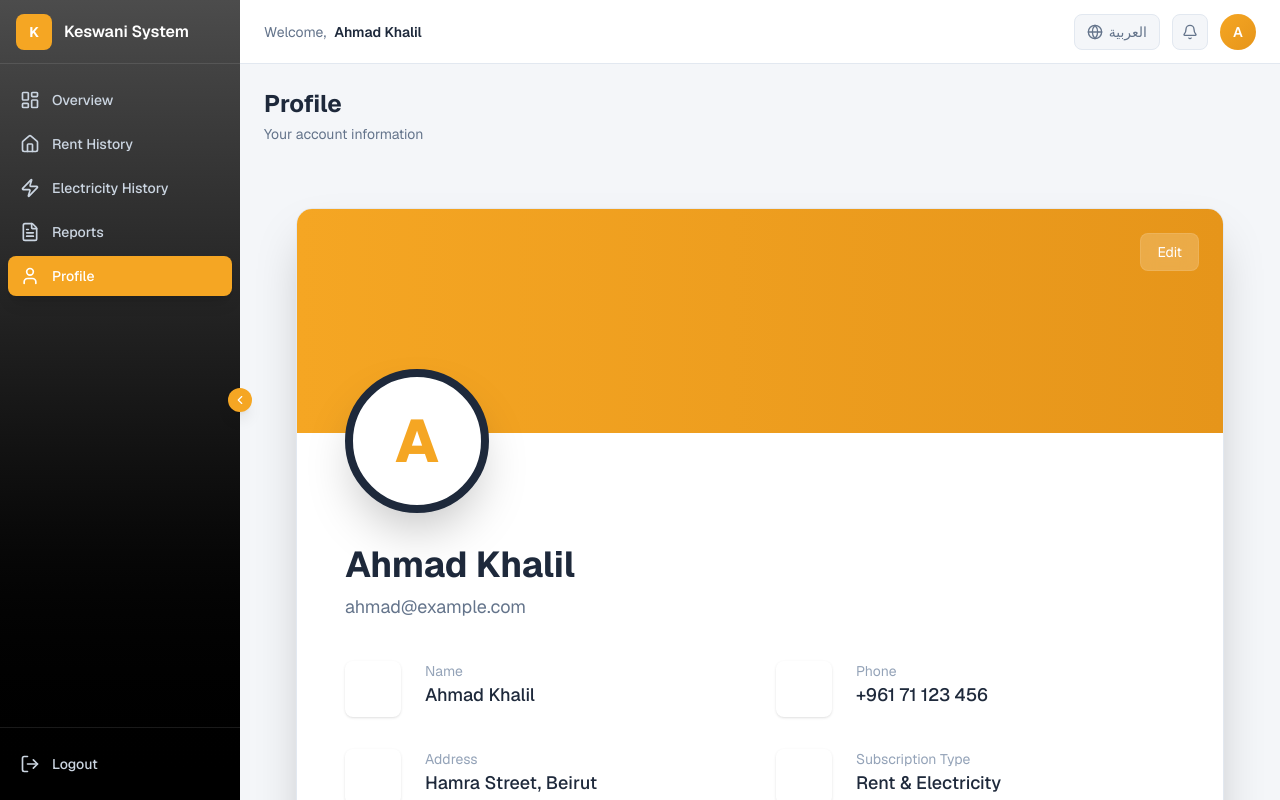
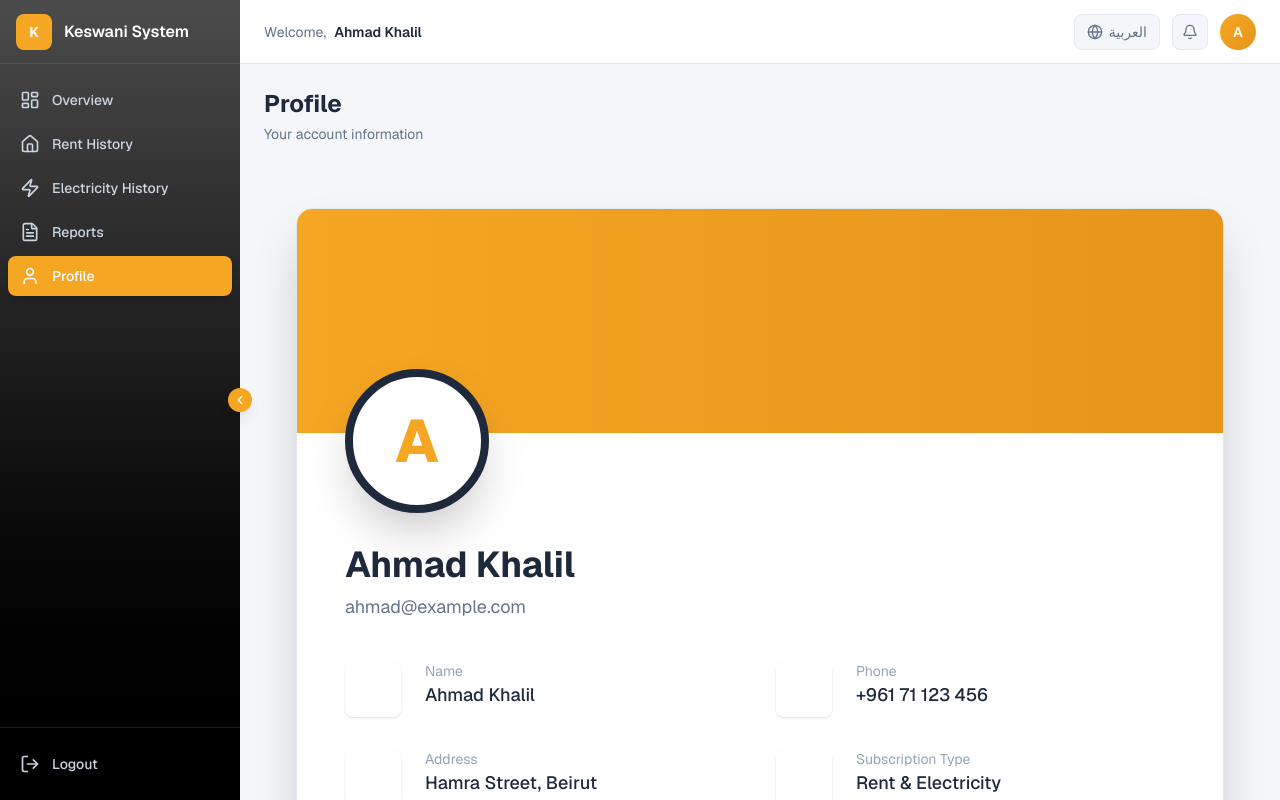
Before and after one commit to Taylerv1/keswani-system, a Next.js app in the folder client/: page /dashboard/profile in a window 1280 px wide. Built offline with nearby package versions, Linux system fonts and the light colour scheme.

Commit message:
remove edit button from CustomerProfileCard component

```diff
--- a/client/components/customer/CustomerProfileCard.tsx
+++ b/client/components/customer/CustomerProfileCard.tsx
@@ -64,11 +64,6 @@ export default function CustomerProfileCard({ user }: CustomerProfileCardProps)
                         </span>
                     </div>
                 </div>
-                <div className="absolute right-4 sm:right-6 top-4 sm:top-6">
-                    <button className="inline-flex items-center gap-2 px-3 py-1.5 sm:px-4 sm:py-2 bg-white/20 text-white text-sm rounded-lg backdrop-blur-sm border border-white/10 hover:bg-white/30">
-                        {t("edit")}
-                    </button>
-                </div>
             </div>
 
             {/* Info */}
```
